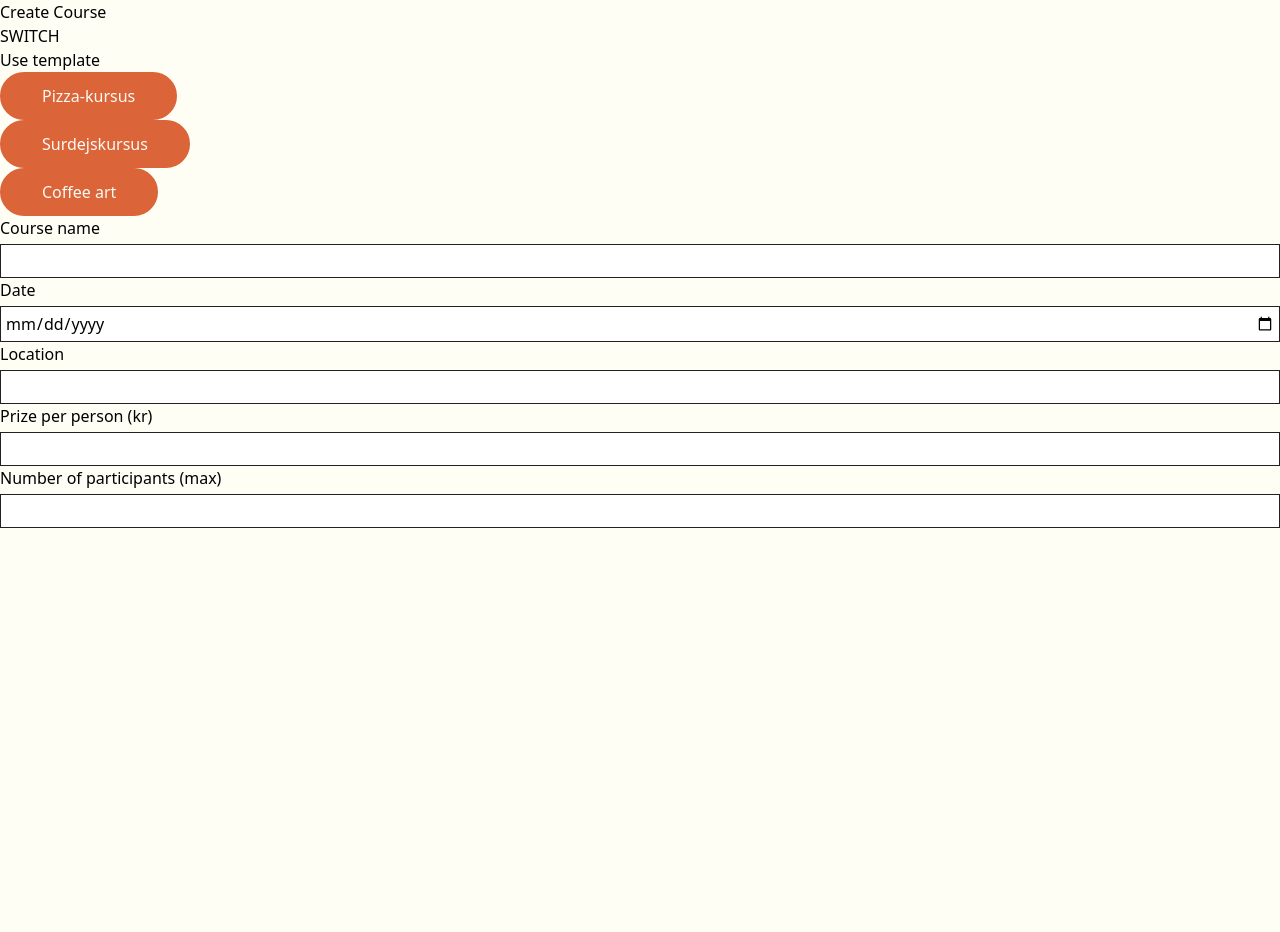
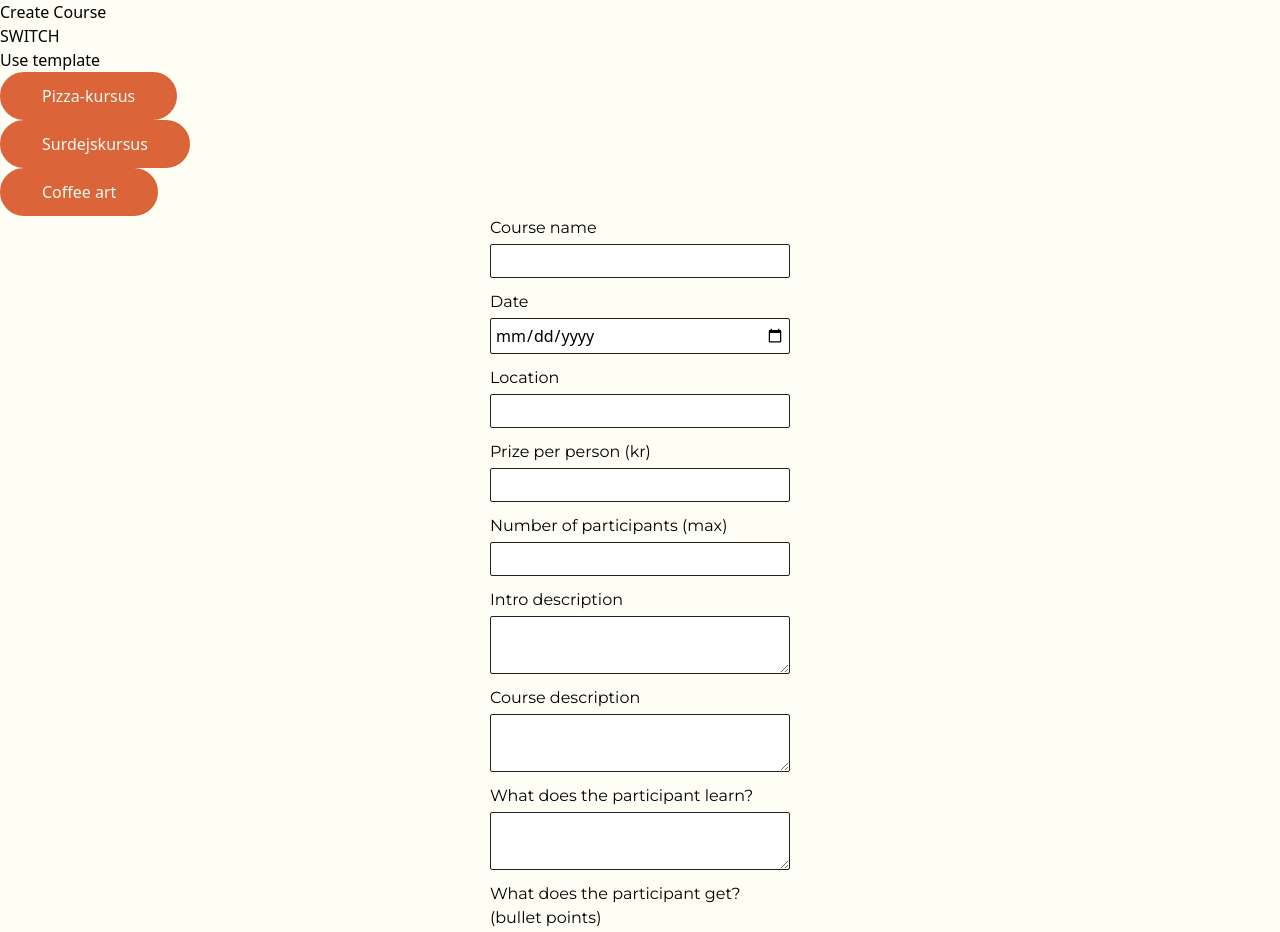
Before and after one commit to Nico-Harms/advanced-web-development, a React app: page /admincourse in a window 1280 px wide. Shown: the top 932 px of the page. Before the commit the page ends 800 px from the top, so only its background shows below. Built offline with nearby package versions, Linux system fonts and the light colour scheme; the HTML template or start-up script is replaced by a standard one.

Commit message:
admin course administration

```diff
--- a/src/components/interactions/GenInput.jsx
+++ b/src/components/interactions/GenInput.jsx
@@ -2,15 +2,15 @@ export default function GenInput(props) {
 
   function inputStyle() {
     if (props.inputStyle === "primaryInput") {
-      return "border-[1px] border-off-black py-1 px-1";
+      return "border-[1px] border-off-black py-1 px-1 rounded-sm w-[300px]";
     } else if (props.inputStyle === "secondaryInput") {
       return "border-[1px] border-prime-orange py-1 px-1";
     }
   }
   return (
     <div className="flex flex-col gap-1">
-      <label htmlFor={props.labelFor}>{props.labelContent}</label>
-      <input placeholder={props.placeholder} type={props.inputType} className={` ${inputStyle()}`} />
+      <label className="font-mont max-w-[300px]" htmlFor={props.labelFor}>{props.labelContent}</label>
+      <input id={props.inputId} placeholder={props.inputPlaceholder} type={props.inputType} className={` ${inputStyle()}`} />
     </div>
   )
 }
--- /dev/null
+++ b/src/components/interactions/GenTextArea.jsx
@@ -0,0 +1,18 @@
+export default function GenTextArea(props) {
+
+    function textareaStyle() {
+        if (props.textareaStyle === "primaryTextarea") {
+            return "border-[1px] border-off-black py-1 px-1 rounded-sm w-[300px]";
+        } else if (props.textareaStyle === "secondaryTextarea") {
+            return "border-[1px] border-prime-orange py-1 px-1";
+        }
+    }
+
+  return (
+
+    <div className="flex flex-col gap-1">
+        <label className="font-mont" htmlFor={props.labelFor}>{props.labelContent}</label>
+        <textarea className={`${textareaStyle()}`} placeholder={props.textareaPlaceholder} name={props.name} id={props.textareaId} cols={props.cols} rows={props.rows}></textarea>
+    </div>
+  )
+}
--- a/src/pages/adminpages/AdminCoursePage.jsx
+++ b/src/pages/adminpages/AdminCoursePage.jsx
@@ -1,5 +1,6 @@
 import GenBtn from "../../components/interactions/GenBtn";
 import GenInput from "../../components/interactions/GenInput";
+import GenTextArea from "../../components/interactions/GenTextArea";
 
 export default function AdminCoursePage() {
   return (
@@ -19,12 +20,22 @@ export default function AdminCoursePage() {
             </div>
           </div>
         </div>
-        <div>
-          <GenInput labelContent="Course name" inputType="text" inputStyle="primaryInput" />
-          <GenInput labelContent="Date" inputType="date" inputStyle="primaryInput" />
-          <GenInput labelContent="Location" inputType="text" inputStyle="primaryInput" />
-          <GenInput labelContent="Prize per person (kr)" inputType="number" inputStyle="primaryInput" />
-          <GenInput labelContent="Number of participants (max)" inputType="number" inputStyle="primaryInput" />
+        <div className="flex flex-col gap-3 items-center">
+          <GenInput inputId="courseName" labelContent="Course name" inputType="text" inputStyle="primaryInput" />
+          <GenInput inputId="courseDate" labelContent="Date" inputType="date" inputStyle="primaryInput" />
+          <GenInput inputId="courseLocation" labelContent="Location" inputType="text" inputStyle="primaryInput" />
+          <GenInput inputId="coursePrize" labelContent="Prize per person (kr)" inputType="number" inputStyle="primaryInput" />
+          <GenInput inputId="courseNumOfPart" labelContent="Number of participants (max)" inputType="number" inputStyle="primaryInput" />
+          <GenTextArea textareaId="courseIntroDes" labelContent="Intro description" textareaStyle="primaryTextarea" />
+          <GenTextArea textareaId="courseDes" labelContent="Course description" textareaStyle="primaryTextarea" />
+          <GenTextArea textareaId="coursePartLearn" labelContent="What does the participant learn?" textareaStyle="primaryTextarea" />
+          <div>
+            <GenInput inputId="coursePartGet1" labelContent="What does the participant get? (bullet points)" inputType="text" inputStyle="primaryInput" />
+            <GenInput inputId="coursePartGet2" inputType="text" inputStyle="primaryInput" />
+            <GenInput inputId="coursePartGet3" inputType="text" inputStyle="primaryInput" />
+          </div>
+          <GenInput inputId="coursePraticalInfo" labelContent="Pratical information" inputType="text" inputStyle="primaryInput" />
+          <GenInput inputId="courseImg" labelContent="Course Image" inputType="file" inputStyle="primaryInput" />
         </div>
 
       </section>
--- a/src/pages/adminpages/AdminPage.jsx
+++ b/src/pages/adminpages/AdminPage.jsx
@@ -45,7 +45,7 @@ export default function Adminpage() {
       <section>
         <div>
           <h6>All bookings</h6>
-          <GenInput inputType="search" inputStyle="primaryInput" />
+          <GenInput inputType="search" inputPlaceholder="search" inputStyle="primaryInput" />
           <GenBtn content="Create booking" btnType="primaryBtn" />
         </div>
         <div>OUTPUT</div>
```
